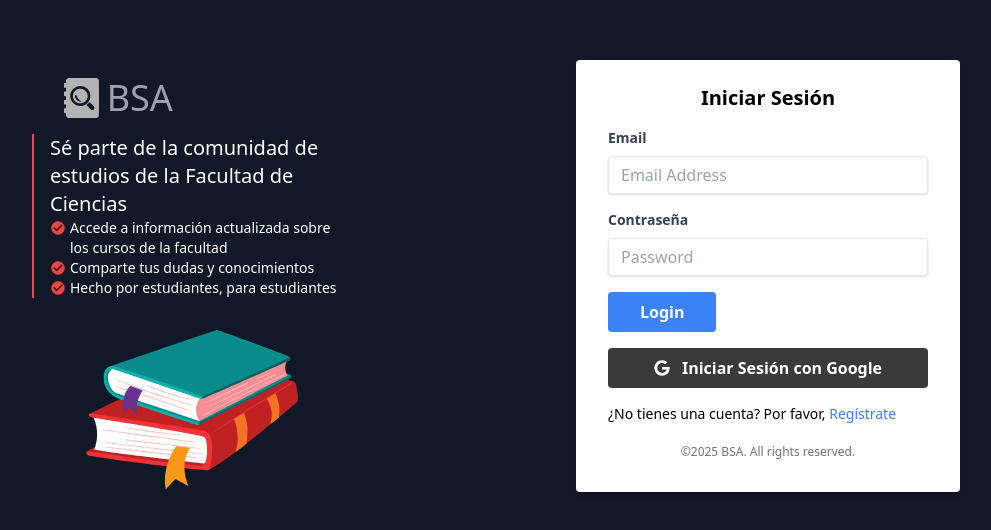
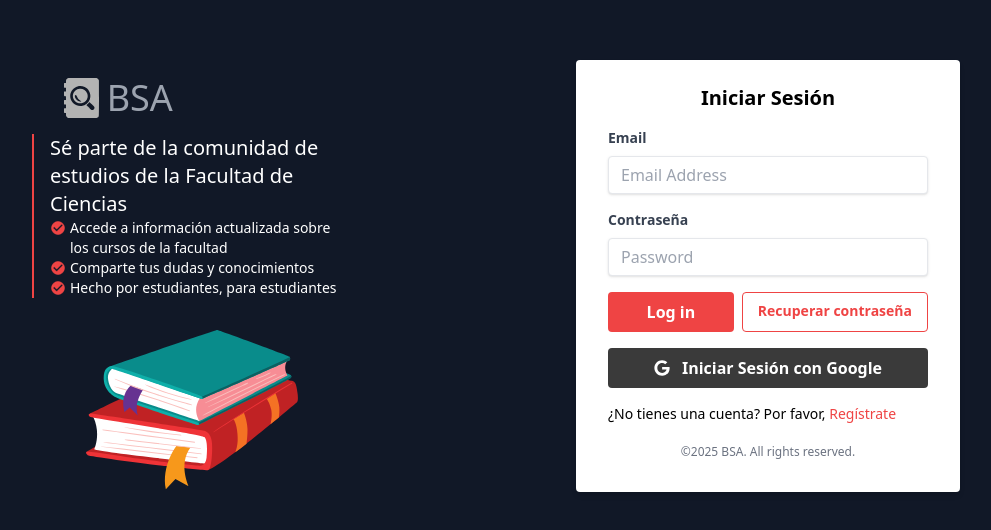
Before and after one commit to amirmiir/PAM242-Blog-Soporte-Academico-frontend, a React (Vite) app in the folder frontend-blog/: page /login in a window 1280 px wide. Shown: the part 116-646 px from the top of the page, without its empty margins (96-1087 px from the left). Built offline with nearby package versions, Linux system fonts and the light colour scheme.

Commit message:
style: presentation of login, register & recover corrected

```diff
--- a/frontend-blog/src/pages/login/Login.tsx
+++ b/frontend-blog/src/pages/login/Login.tsx
@@ -18,7 +18,7 @@ const Login: FC = () => {
 
             {/* Información */}
             <div className=" w-1/4 ml-32 space-y-4">
-                <Link to={ROUTES.LANDING} className="flex text-center items-center space-x-2">
+                <Link to={ROUTES.LANDING.ROOT} className="flex text-center items-center space-x-2">
                     <img src={bsalogo} alt="" className="pl-8 h-10" />
                     <h1 className="text-4xl text-gray-400">BSA </h1>
                 </Link>
@@ -31,7 +31,7 @@ const Login: FC = () => {
                             {
                                 features.map((items: string, index: number) => (
                                     <li key={index} className="flex flex-row text-left items-start space-x-1 ">
-                                        <img src={checkIcon} className="h-4 translate-y-0.5"/>
+                                        <img src={checkIcon} className="h-4 translate-y-0.5" />
                                         <span className="text-sm">{items}</span>
                                     </li>
                                 ))
@@ -39,7 +39,7 @@ const Login: FC = () => {
                         </ol>
 
                     </div>
-                    <img src={librosLogin} alt="libros decorativos" className="mt-8 h-40"/>
+                    <img src={librosLogin} alt="libros decorativos" className="mt-8 h-40" />
                 </div>
             </div>
 
@@ -52,7 +52,7 @@ const Login: FC = () => {
 
                 <LoginForm />
 
-                <p className="align-baseline font-medium mt-4 text-sm">¿No tienes una cuenta? Por favor, <Link to={ROUTES.REGISTER} className="text-blue-500 hover:text-blue-700">Regístrate</Link></p>
+                <p className="align-baseline font-medium mt-4 text-sm">¿No tienes una cuenta? Por favor, <Link to={ROUTES.REGISTER} className="text-red-500 hover:text-red-700">Regístrate</Link></p>
 
 
 
--- a/frontend-blog/src/pages/login/LoginForm.tsx
+++ b/frontend-blog/src/pages/login/LoginForm.tsx
@@ -1,7 +1,8 @@
 import React, { FC, useState } from 'react';
 import { useForm, SubmitHandler } from 'react-hook-form';
 import { FaGoogle } from 'react-icons/fa';
-import { useNavigate } from 'react-router-dom';
+import { Link, useNavigate } from 'react-router-dom';
+import { ROUTES } from '../../shared/utils/routes';
 
 type Inputs = {
     email: string;
@@ -32,7 +33,7 @@ const LoginForm: FC = () => {
 
             if (!response.ok) {
                 const error = await response.json();
-                throw new Error(error.message||'Login failed');
+                throw new Error(error.message || 'Login failed');
             }
 
             //Se logeo exitosamente
@@ -100,13 +101,19 @@ const LoginForm: FC = () => {
                 {message && (
                     <p className="text-red-500 text-xs italic mb-3">{message}</p>
                 )}
-                <div>
+                <div className="flex flex-col md:flex-row space-x-2">
                     <button
                         type="submit"
-                        className="bg-blue-500 hover:bg-blue-700 text-white font-bold py-2 px-8 rounded focus:outline-none"
+                        className="bg-red-500 hover:bg-red-700 text-white font-bold py-2 w-2/5 px-8 rounded focus:outline-none"
                     >
-                        Login
+                        Log in
                     </button>
+                    <Link to={ROUTES.RECOVERPASSWORD}
+                        className="bg-white text-center border-red-500 border hover:bg-gray-100 text-red-500 font-bold w-3/5 py-2 px-2 rounded focus:outline-none text-sm"
+                    >
+                        Recuperar contraseña
+                    </Link>
+
                 </div>
             </form>
 
@@ -114,9 +121,9 @@ const LoginForm: FC = () => {
             <div className="mt-4">
                 <button
                     onClick={handleGoogleSignIn}
-                    className="w-full flex flex-wrap gap-1 items-center justify-center bg-secondary hover:bg-blue-700 text-white font-bold py-2 px-4 rounded focus:outline-none"
+                    className="w-full flex flex-wrap gap-1 items-center justify-center bg-secondary hover:bg-red-700 text-white font-bold py-2 px-4 rounded focus:outline-none"
                 >
-                        <FaGoogle className="mr-2" />
+                    <FaGoogle className="mr-2" />
                     Iniciar Sesión con Google
                 </button>
             </div>
--- a/frontend-blog/src/pages/recover-password/RecoverForm.tsx
+++ b/frontend-blog/src/pages/recover-password/RecoverForm.tsx
@@ -1,8 +1,11 @@
-import React from 'react'
+import { FC, useState } from 'react'
+import { SubmitHandler, useForm } from 'react-hook-form';
 
-type Props = {}
+type Inputs = {
+    email: string
+}
 
-const RecoverForm = (props: Props) => {
+const RecoverForm: FC = () => {
     const [message, setMessage] = useState<string>('');
 
     const {
@@ -14,7 +17,9 @@ const RecoverForm = (props: Props) => {
     const onSubmit: SubmitHandler<Inputs> = async (formData) => {
         console.log('Form Data:', formData);
 
+
         try {
+            //to-fix: next line with proper routing for correct working
             const response = await fetch('http://localhost:4000/users/login', {  //fetch es una API para realizar solicitudes HTTP
 
                 method: 'POST',
@@ -26,26 +31,18 @@ const RecoverForm = (props: Props) => {
 
             if (!response.ok) {
                 const error = await response.json();
-                throw new Error(error.message||'Login failed');
+                throw new Error(error.message || 'Request failed');
             }
 
             //Se logeo exitosamente
             const responseData = await response.json();
             console.log(responseData);
 
-            setMessage('Login successful!');
+            setMessage('Request sent successfully!');
 
         } catch (error: any) {
             setMessage(error.message || 'An error occurred');
         }
-    };
-
-    const handleGoogleSignIn = () => {
-
-        window.location.href = 'http://localhost:4000/users/authGoogle';
-        //¿Por que no fetch? La autenticacion por Google se basa en un redireccionamiento hacia la pagina de logeo de Google. No es una API con req-res
-
-        console.log('Google Sign-In not implemented yet.');
     };
 
     return (
@@ -71,49 +68,15 @@ const RecoverForm = (props: Props) => {
                         </p>
                     )}
                 </div>
-                <div className="mb-4">
-                    <label
-                        className="block text-gray-700 text-sm font-bold mb-2"
-                        htmlFor="password"
-                    >
-                        Contraseña
-                    </label>
-                    <input
-                        {...register('password', { required: true })}
-                        type="password"
-                        id="password"
-                        placeholder="Password"
-                        className="shadow appearance-none border rounded w-full py-2 px-3 leading-tight focus:outline-none focus:shadow"
-                    />
-                    {errors.password && (
-                        <p className="text-red-500 text-xs italic">
-                            Password is required.
-                        </p>
-                    )}
-                </div>
-                {message && (
-                    <p className="text-red-500 text-xs italic mb-3">{message}</p>
-                )}
                 <div>
                     <button
                         type="submit"
-                        className="bg-blue-500 hover:bg-blue-700 text-white font-bold py-2 px-8 rounded focus:outline-none"
+                        className="bg-red-500 hover:bg-red-700 text-white font-bold py-2 px-8 rounded focus:outline-none w-full"
                     >
-                        Login
+                        Enviar enlace de recuperación
                     </button>
                 </div>
             </form>
-
-            {/* google sign in */}
-            <div className="mt-4">
-                <button
-                    onClick={handleGoogleSignIn}
-                    className="w-full flex flex-wrap gap-1 items-center justify-center bg-secondary hover:bg-blue-700 text-white font-bold py-2 px-4 rounded focus:outline-none"
-                >
-                        <FaGoogle className="mr-2" />
-                    Iniciar Sesión con Google
-                </button>
-            </div>
         </div>
     );
 }
--- a/frontend-blog/src/pages/recover-password/RecoverPassword.tsx
+++ b/frontend-blog/src/pages/recover-password/RecoverPassword.tsx
@@ -41,15 +41,15 @@ const RecoverPassword: FC = () => {
             </div>
 
 
-            {/* Formato de inicio de sesión */}
+            {/* Formato  */}
             <div className="w-full max-w-sm mx-auto bg-white shadow-md rounded px-8 pt-6 pb-8 mb-4">
                 <h2 className="text-xl font-semibold mb-4 text-center">
-                    Registro de usuario
+                    Recuperar contraseña
                 </h2>
 
                 <RecoverForm />
 
-                <p className="align-baseline font-medium mt-4 text-sm">¿No tienes una cuenta? Por favor, <Link to={ROUTES.REGISTER} className="text-blue-500 hover:text-blue-700">Regístrate</Link></p>
+                <p className="align-baseline font-medium mt-4 text-sm">¿No tienes una cuenta? Por favor, <Link to={ROUTES.REGISTER} className="text-red-500 hover:text-red-700">Regístrate</Link></p>
 
 
 
--- a/frontend-blog/src/pages/register/Register.tsx
+++ b/frontend-blog/src/pages/register/Register.tsx
@@ -30,7 +30,7 @@ const Register: FC = () => {
                             {
                                 features.map((items: string, index: number) => (
                                     <li key={index} className="flex flex-row text-left items-start space-x-1 ">
-                                        <img src={checkIcon} className="h-4 translate-y-0.5"/>
+                                        <img src={checkIcon} className="h-4 translate-y-0.5" />
                                         <span className="text-sm">{items}</span>
                                     </li>
                                 ))
@@ -49,7 +49,7 @@ const Register: FC = () => {
 
                 <RegisterForm />
 
-                <p className="align-baseline font-medium mt-4 text-sm">¿Ya tienes una cuenta? Por favor, <Link to={ROUTES.LOGIN} className="text-blue-500 hover:text-blue-700">Login</Link></p>
+                <p className="align-baseline font-medium mt-4 text-sm">¿Ya tienes una cuenta? Por favor, <Link to={ROUTES.LOGIN} className="text-red-500 hover:text-red-700">Login</Link></p>
 
 
 
--- a/frontend-blog/src/pages/register/RegisterForm.tsx
+++ b/frontend-blog/src/pages/register/RegisterForm.tsx
@@ -12,7 +12,7 @@ type Inputs = {
 
 const RegisterForm: FC = () => {
     const [message, setMessage] = useState<string>('')
-        const [backendErrors,setBackendErrors] = useState<string[]>([]);
+    const [backendErrors, setBackendErrors] = useState<string[]>([]);
 
     const {
         register,
@@ -36,7 +36,7 @@ const RegisterForm: FC = () => {
             if (!response.ok) {
                 const errorData = await response.json();
                 setBackendErrors(errorData.errors.map((err: { message: string }) => err.message)); // Store backend errors
-                    throw new Error(errorData.message||'Register failed');
+                throw new Error(errorData.message || 'Register failed');
             }
 
             //Se registro exitosamente
@@ -154,9 +154,9 @@ const RegisterForm: FC = () => {
                 <div>
                     <button
                         type="submit"
-                        className="bg-blue-500 hover:bg-blue-700 text-white font-bold py-2 px-8 rounded focus:outline-none"
+                        className="bg-red-500 hover:bg-red-700 w-full text-white font-bold py-2 px-8 rounded focus:outline-none"
                     >
-                        Register
+                        Regístrarse
                     </button>
                 </div>
             </form>
```
Lines whose indentation alone changed are shown as unchanged.
